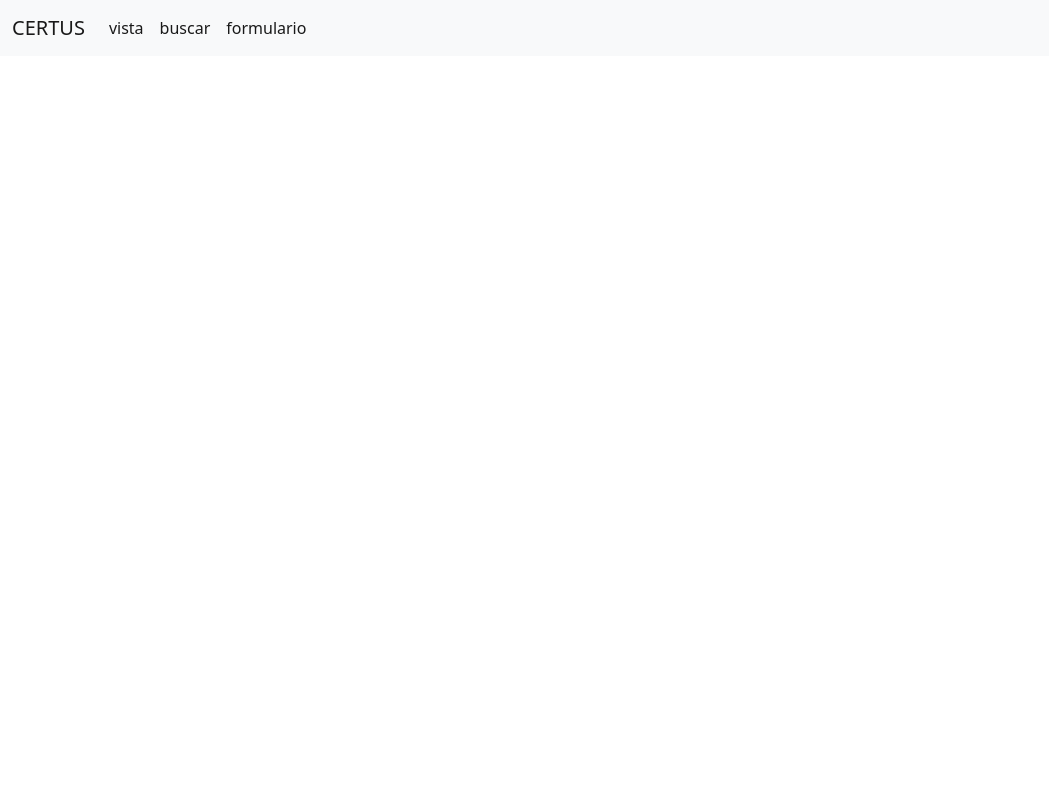
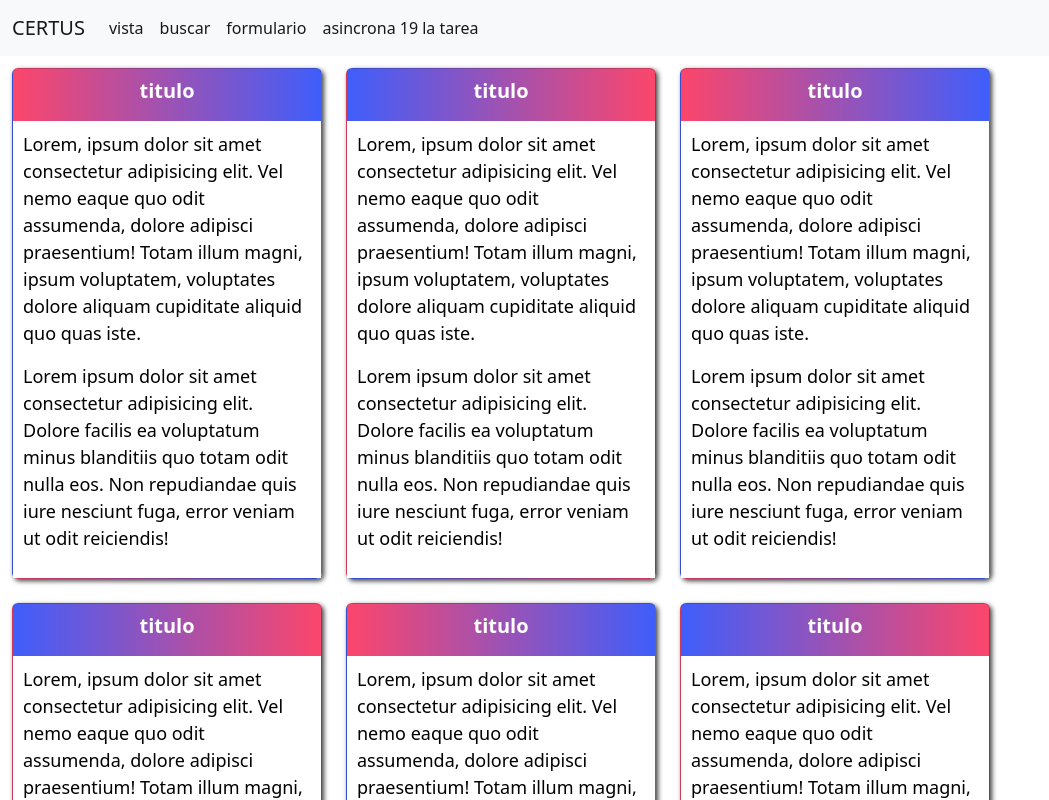
Before and after one commit to fimovol/d19y20, an Angular app: page /asincrona19 in a window 1280 px wide. Before the commit this address led to /. Shown: the top 800 px of the page, without its empty margins (0-1049 px from the left). Built offline with nearby package versions, Linux system fonts and the light colour scheme.

Commit message:
terminando estilos

```diff
--- a/src/app/app-routing.module.ts
+++ b/src/app/app-routing.module.ts
@@ -1,5 +1,6 @@
 import { NgModule } from '@angular/core';
 import { RouterModule, Routes } from '@angular/router';
+import { AsincronaComponent } from './principal/asincrona/asincrona.component';
 import { BusquedaComponent } from './principal/busqueda/busqueda.component';
 import { FormularioComponent } from './principal/formulario/formulario.component';
 import { VistaComponent } from './principal/vista/vista.component';
@@ -7,7 +8,8 @@ import { VistaComponent } from './principal/vista/vista.component';
 const routes: Routes = [
   {path:"vista",component:VistaComponent},
   {path:"busqueda",component:BusquedaComponent},
-  {path:"form",component:FormularioComponent}
+  {path:"form",component:FormularioComponent},
+  {path:"asincrona19",component:AsincronaComponent},
 ];
 
 @NgModule({
--- /dev/null
+++ b/src/app/principal/asincrona/asincrona.component.css
@@ -0,0 +1,49 @@
+/* article{
+    width: 336px;
+    padding: 12px;
+    padding-left: 30px;
+    padding-right: 30px;
+}
+section{
+    display: flex;
+    flex-wrap: wrap;
+}
+h2{
+    text-align: center;
+    background-color: pink;
+}
+.contenido{
+    padding: 12px;
+    border: 3px solid blanchedalmond;
+    box-shadow: 2px 2px 5px 0px rgba(0, 0, 0, 0.75);
+    border-radius: 12px;
+} */
+section{
+    display: flex;
+    flex-wrap: wrap;
+}
+.card-title {
+    width: 100%;
+    padding: 10px;
+    text-align: center;
+    color: white;
+    font-size: 20px;
+    font-weight: bold;
+}
+.card:nth-child(even){
+    background: linear-gradient(90deg, rgba(63,94,251,1) 0%, rgba(252,70,107,1) 100%);
+}
+.card:nth-child(odd){
+    background: linear-gradient(90deg, rgba(252,70,107,1) 0%, rgba(63,94,251,1) 100%);
+}
+.card-paragraph {
+    background-color: white;
+    color: black;
+    padding: 10px;
+    font-size: 18px;
+}
+.card {
+    box-shadow: 2px 2px 5px 0px rgba(0, 0, 0, 0.75);
+    width: 310px;
+    margin: 12px;
+}
--- /dev/null
+++ b/src/app/principal/asincrona/asincrona.component.html
@@ -0,0 +1,10 @@
+<section>
+        <div class="card" *ngFor="let item of array">
+            <h2 class="card-title">titulo</h2>
+            <div class="card-paragraph">
+                <p>Lorem, ipsum dolor sit amet consectetur adipisicing elit. Vel nemo eaque quo odit assumenda, dolore adipisci praesentium! Totam illum magni, ipsum voluptatem, voluptates dolore aliquam cupiditate aliquid quo quas iste.</p>
+                <p>Lorem ipsum dolor sit amet consectetur adipisicing elit. Dolore facilis ea voluptatum minus blanditiis quo totam odit nulla eos. Non repudiandae quis iure nesciunt fuga, error veniam ut odit reiciendis!</p>
+            </div>
+
+        </div>
+</section>
--- /dev/null
+++ b/src/app/principal/asincrona/asincrona.component.ts
@@ -0,0 +1,15 @@
+import { Component, OnInit } from '@angular/core';
+
+@Component({
+  selector: 'app-asincrona',
+  templateUrl: './asincrona.component.html',
+  styleUrls: ['./asincrona.component.css']
+})
+export class AsincronaComponent implements OnInit {
+
+  constructor() { }
+  array = new Array(9)
+  ngOnInit(): void {
+  }
+
+}
--- a/src/app/principal/menu/menu.component.html
+++ b/src/app/principal/menu/menu.component.html
@@ -15,6 +15,9 @@
                 <li class="nav-item">
                     <a class="nav-link active" aria-current="page" routerLink="form">formulario</a>
                 </li>
+                <li class="nav-item">
+                    <a class="nav-link active" aria-current="page" routerLink="asincrona19">asincrona 19 la tarea</a>
+                </li>
             </ul>
         </div>
     </div>
```
Also changed, not shown: src/app/principal/principal.module.ts (+5 -2 lines), 1 other file (tests, documents, lock files or other folders).
